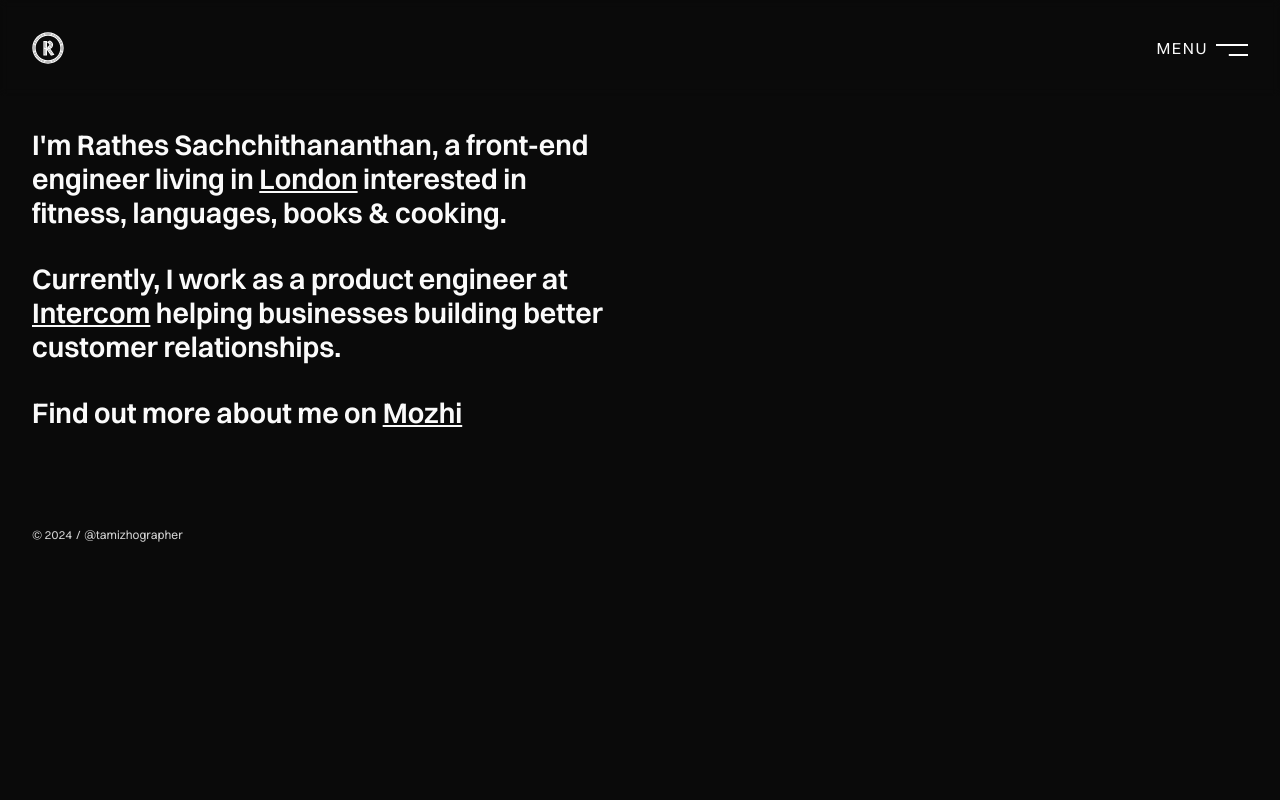
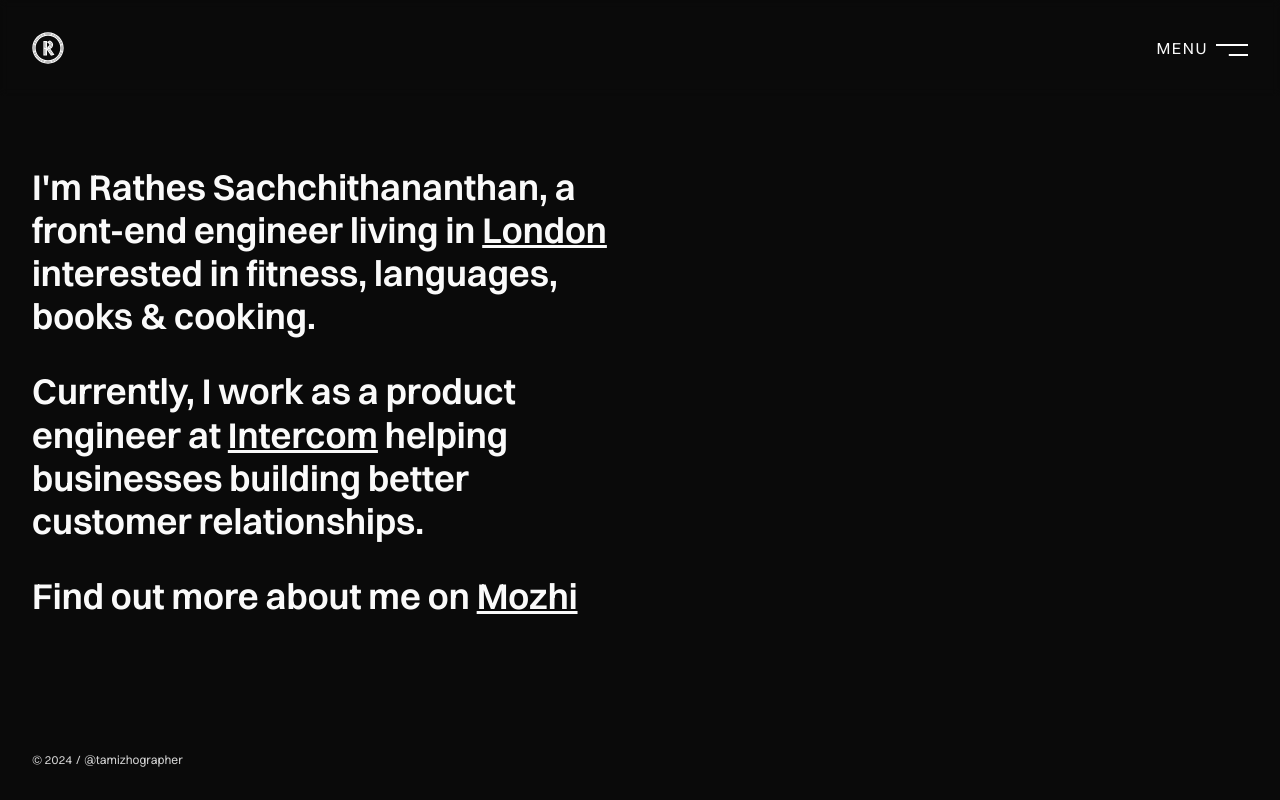
Before and after one commit to rathesDot/rathes.me, a Next.js app: page / in a window 1280 px wide. Built offline with nearby package versions, Linux system fonts and the light colour scheme.

Commit message:
✨ Center align items on homepage

```diff
--- a/src/layouts/PageLayout/PageLayout.tsx
+++ b/src/layouts/PageLayout/PageLayout.tsx
@@ -1,14 +1,16 @@
 import React from "react"
 
 import { Footer, Navigation } from "../../patterns"
+import { cx } from "class-variance-authority"
 
-const PageLayout: React.FC<React.PropsWithChildren<unknown>> = ({
+const PageLayout: React.FC<React.PropsWithChildren<{ className?: string }>> = ({
   children,
+  className,
 }) => {
   return (
-    <main className="font-sans">
+    <main className="flex min-h-screen flex-col font-sans">
       <Navigation />
-      <div className="mt-14 md:mt-24">{children}</div>
+      <div className={cx("mt-14 md:mt-24", className)}>{children}</div>
       <Footer />
     </main>
   )
--- a/src/pages/index.tsx
+++ b/src/pages/index.tsx
@@ -5,24 +5,24 @@ import { Link, Meta } from "../components"
 import { PageLayout } from "../layouts"
 
 const IndexPage: React.FC<React.PropsWithChildren<NextPage>> = () => (
-  <PageLayout>
+  <PageLayout className="flex flex-grow flex-col justify-center">
     <Meta title="Home" />
     <section className="p-8">
-      <h1 className="mb-8 max-w-xl break-words font-sans text-[3.55vh] font-semibold leading-[1.2em] text-neutral-50 antialiased">
+      <h1 className="mb-8 max-w-xl break-words font-sans text-[3.55vh] font-semibold leading-[1.2em] text-neutral-50 antialiased md:text-[clamp(32px,7.5vw,36px)]">
         I'm Rathes Sachchithananthan, a front-end engineer living in{" "}
         <Link underlined href="https://goo.gl/maps/E9c5uw5SLjSbLZ9G9">
           London
         </Link>{" "}
         interested in fitness, languages, books &amp; cooking.
       </h1>
-      <p className="mb-8 max-w-xl break-words font-sans text-[3.55vh] font-semibold leading-[1.2em] text-neutral-50 antialiased">
+      <p className="mb-8 max-w-xl break-words font-sans text-[3.55vh] font-semibold leading-[1.2em] text-neutral-50 antialiased md:text-[clamp(32px,7.5vw,36px)]">
         Currently, I work as a product engineer at{" "}
         <Link underlined href="https://www.intercom.com/">
           Intercom
         </Link>{" "}
         helping businesses building better customer relationships.
       </p>
-      <p className="mb-8 max-w-xl break-words font-sans text-[3.55vh] font-semibold leading-[1.2em] text-neutral-50 antialiased">
+      <p className="mb-8 max-w-xl break-words font-sans text-[3.55vh] font-semibold leading-[1.2em] text-neutral-50 antialiased md:text-[clamp(32px,7.5vw,36px)]">
         Find out more about me on{" "}
         <Link
           underlined
```
